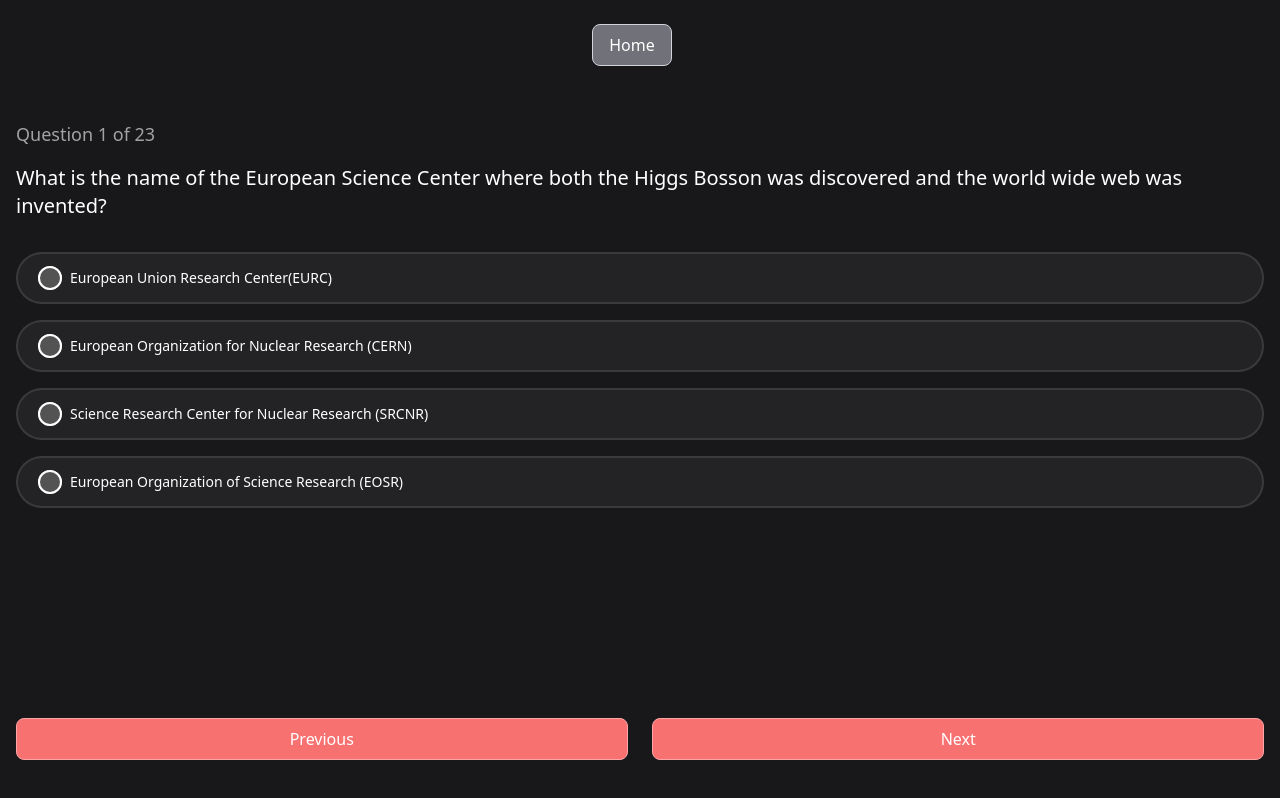
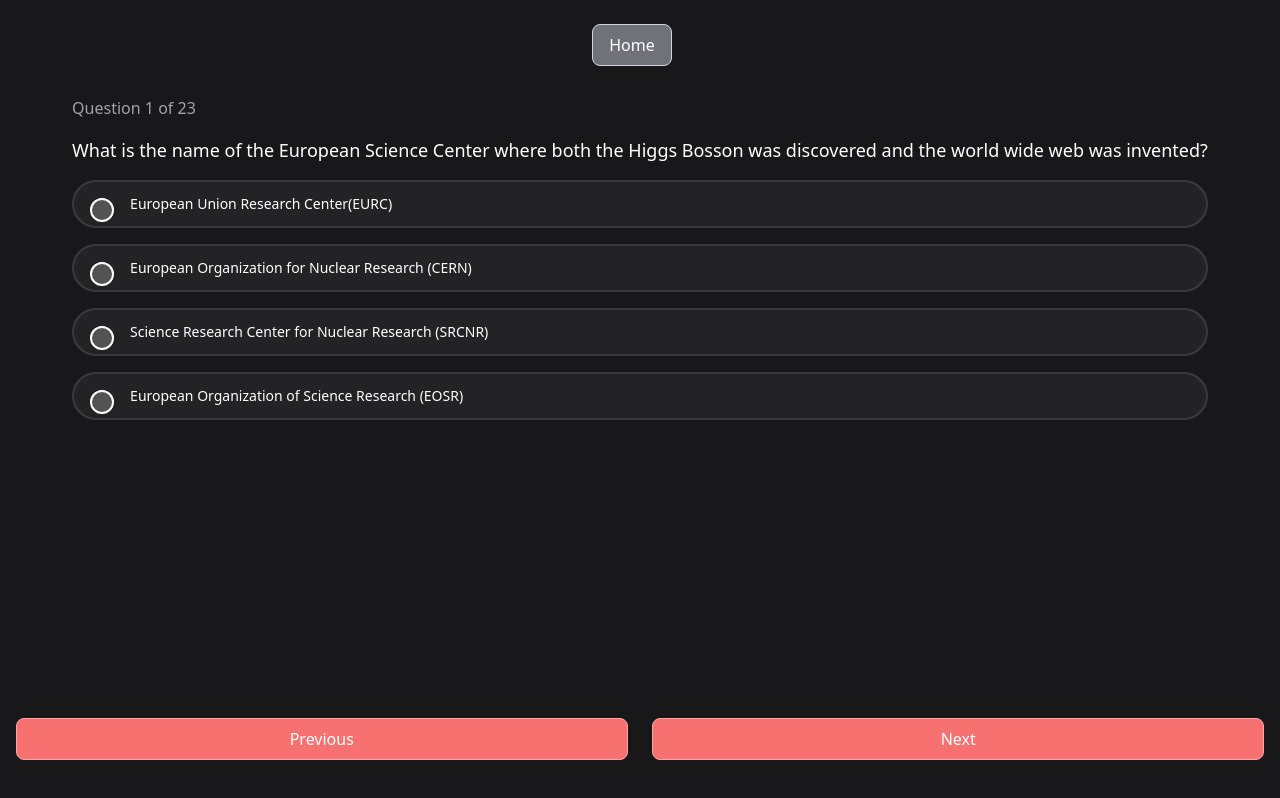
Before and after one commit to tpcav/wvfrm-quiz, a Next.js app: page /dec2022 in a window 1280 px wide. Built offline with nearby package versions, Linux system fonts and the light colour scheme.

Commit message:
quiz UI change

```diff
--- a/pages/dec2022.js
+++ b/pages/dec2022.js
@@ -66,12 +66,12 @@
               </button>
             </div>
 
-            <div className="mt-16 h-full">
+            <div className="mt-10 h-full">
               <div className="flex flex-col items-start w-full">
-                <h4 className="mt-10 text-lg text-white/60">
+                <h4 className="mt-10 text-md text-white/60">
                   Question {currentQuestion + 1} of {questions.length}
                 </h4>
-                <div className="mt-4 text-xl text-white mb-6">
+                <div className="mt-4 text-lg text-white mb-2">
                   {questions[currentQuestion].question}
                 </div>
               </div>
@@ -79,7 +79,7 @@
                 {questions[currentQuestion].answerOptions.map((answer, index) => (
                   <div
                     key={index}
-                    className="text-sm flex items-center w-full py-3 pl-5 m-2 ml-0 space-x-2 border-2 cursor-pointer border-white/10 rounded-full bg-white/5"
+                    className="text-sm flex items-center w-full py-3 pl-4 m-2 ml-0 space-x-4 px-4 border-2 cursor-pointer border-white/10 rounded-full bg-white/5"
                     onClick={(e) => handleAnswerOption(answer.answer)}
                   >
                     <input
@@ -91,9 +91,9 @@
                         selectedOptions[currentQuestion]?.answerByUser
                       }
                       onChange={(e) => handleAnswerOption(answer.answer)}
-                      className="w-6 h-6 bg-black"
+                      className="w-6 h-6bg-black"
                     />
-                    <p className="ml-6 text-white">{answer.answer}</p>
+                    <p className="ml-20 text-white">{answer.answer}</p>
                   </div>
                 ))}
               </div>
```
